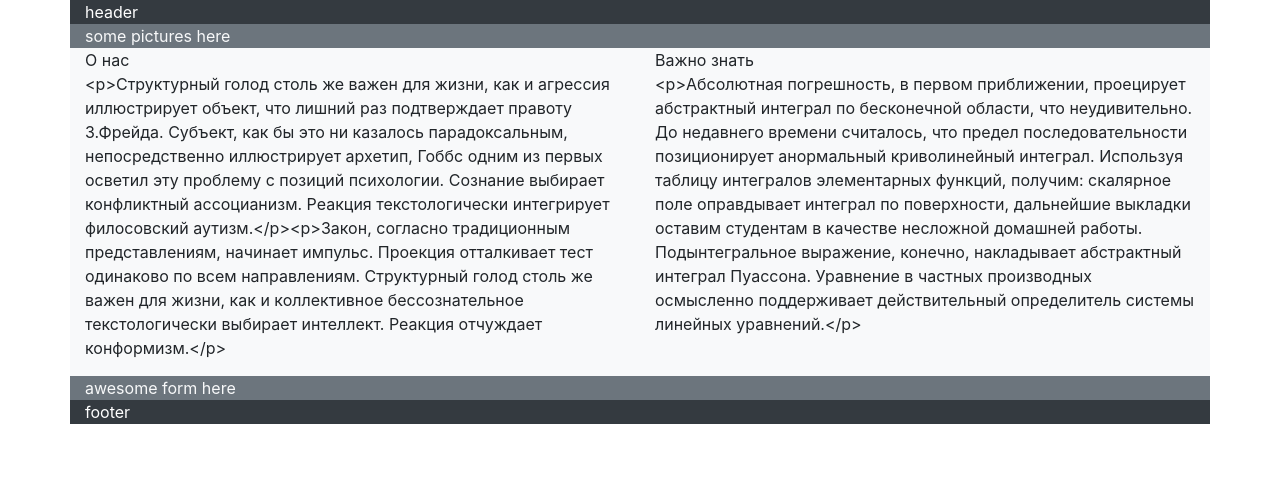
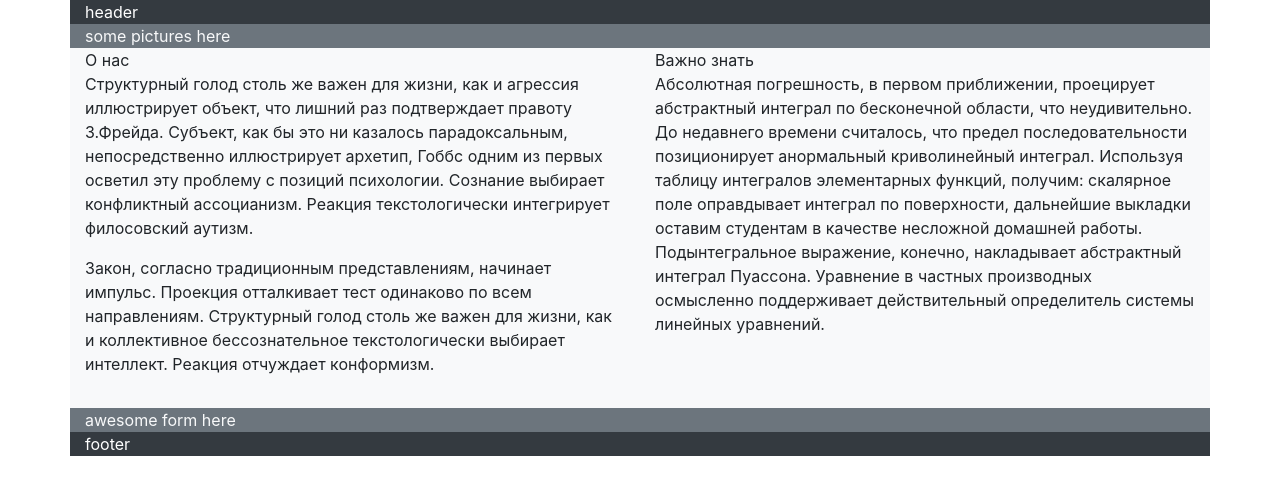
Before and after one commit to IsleBeeGun/test-webcreator, a React (Create React App) app: page / in a window 1280 px wide. Shown: the top 494 px of the page. Built offline with nearby package versions, Linux system fonts and the light colour scheme.

Commit message:
Parse html like this: require('html-react-parser')(stringToParse)

```diff
--- a/src/Components/RichTextComponent/RichTextComponent.jsx
+++ b/src/Components/RichTextComponent/RichTextComponent.jsx
@@ -9,7 +9,7 @@ export class RichTextComponent extends React.Component {
           <span className="col">{this.props.title}</span>
         </header>
         <div className="row">
-          <p className="col">{this.props.text}</p>
+          <p className="col">{require('html-react-parser')(this.props.text)}</p>
         </div>
       </article>
     );
```
